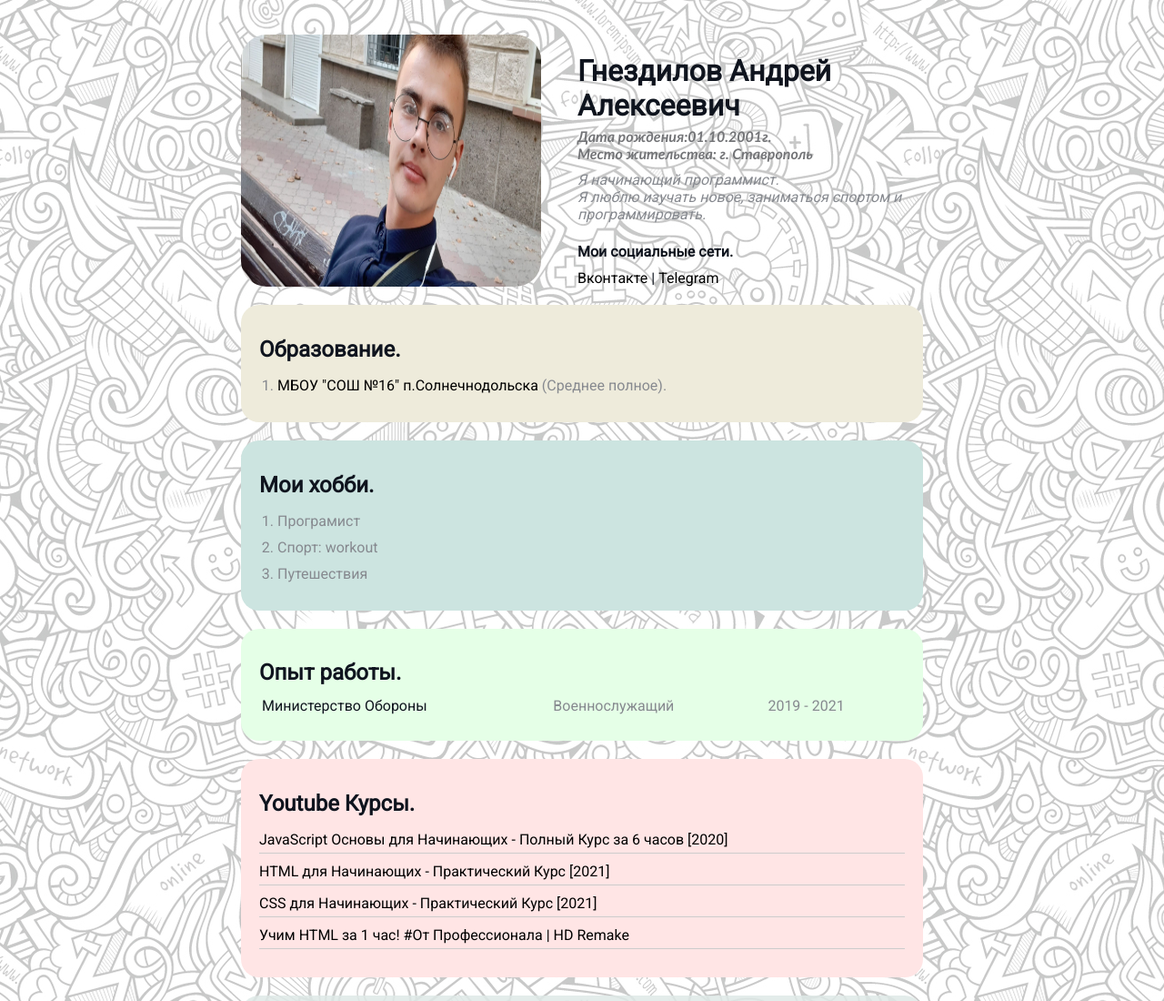
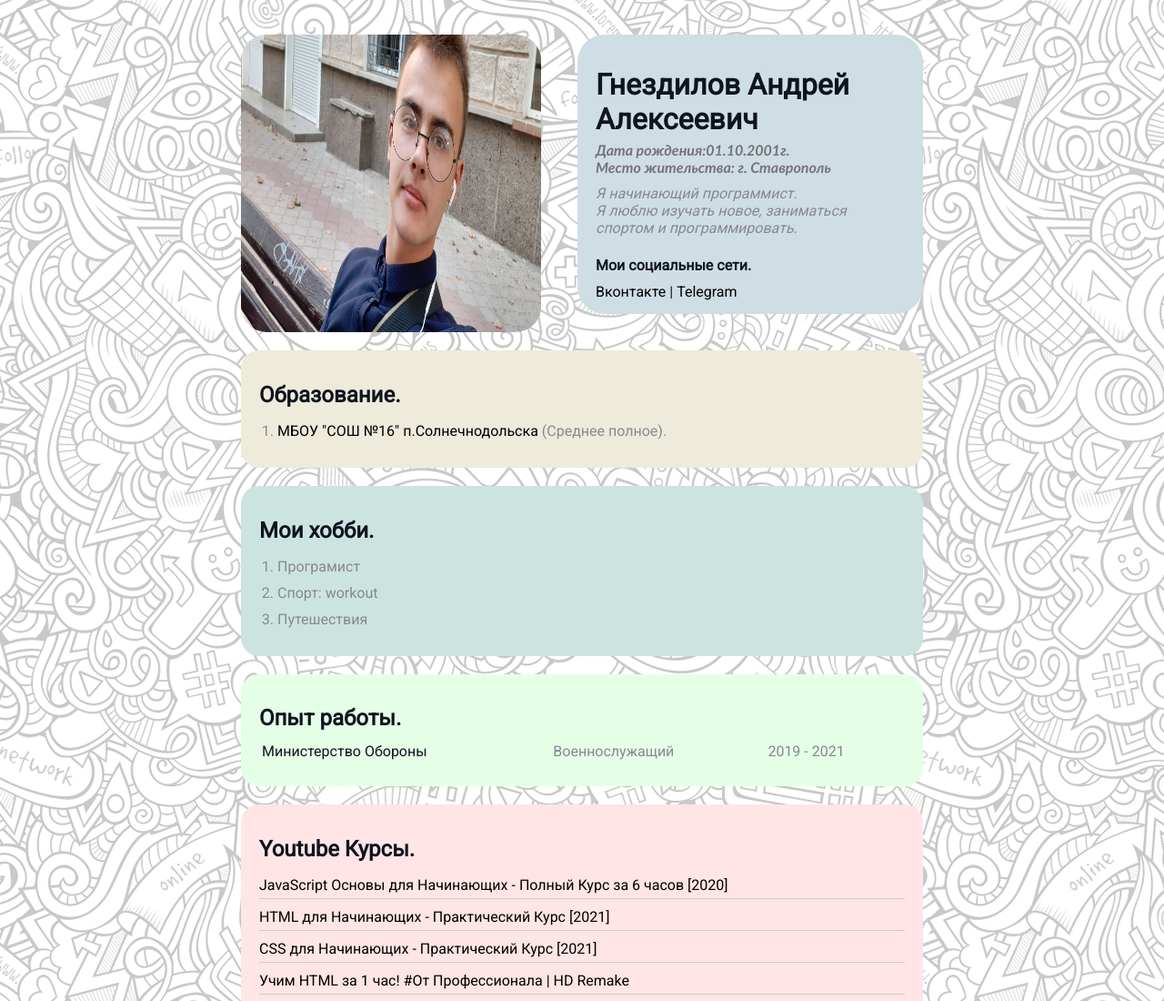
Before and after one commit to Sewi3/css.my, a plain HTML site: page index.html in a window 1280 px wide. Shown: the top 1100 px of the page at 91% size. Drawn offline with Linux system fonts and the light colour scheme.

Commit message:
Update styles.css

```diff
--- a/styles.css
+++ b/styles.css
@@ -29,6 +29,10 @@ a:visited {
     margin-bottom: 20px ;
 }
 .info_text{
+    padding: 15px 20px;
+    margin-bottom: 20px;
+    border-radius: 30px;
+    background: rgb(207, 222, 228);
     margin-left: 40px;
 }
 .info_text h1 {
```
